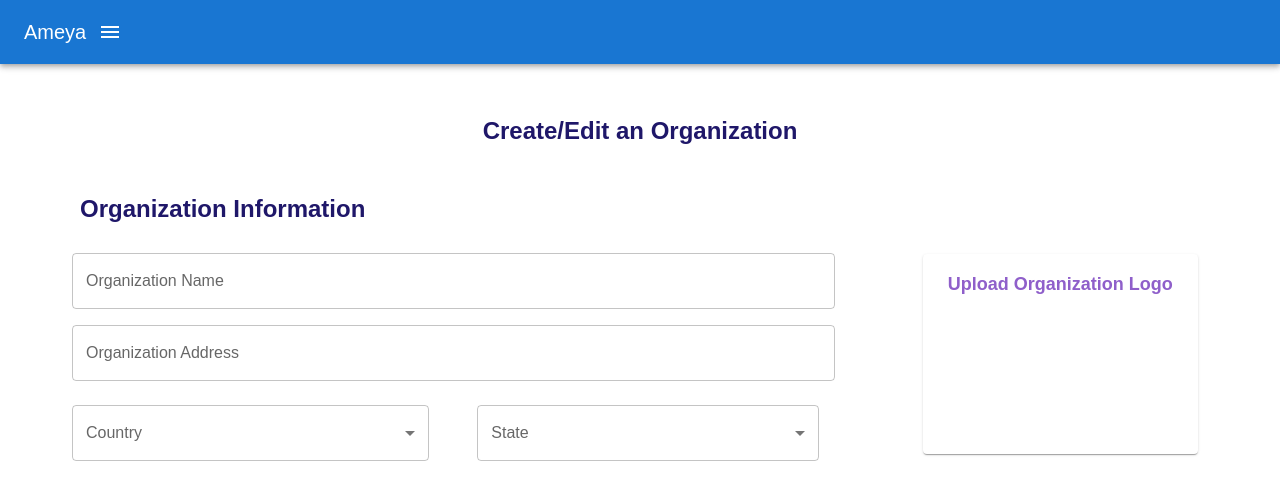
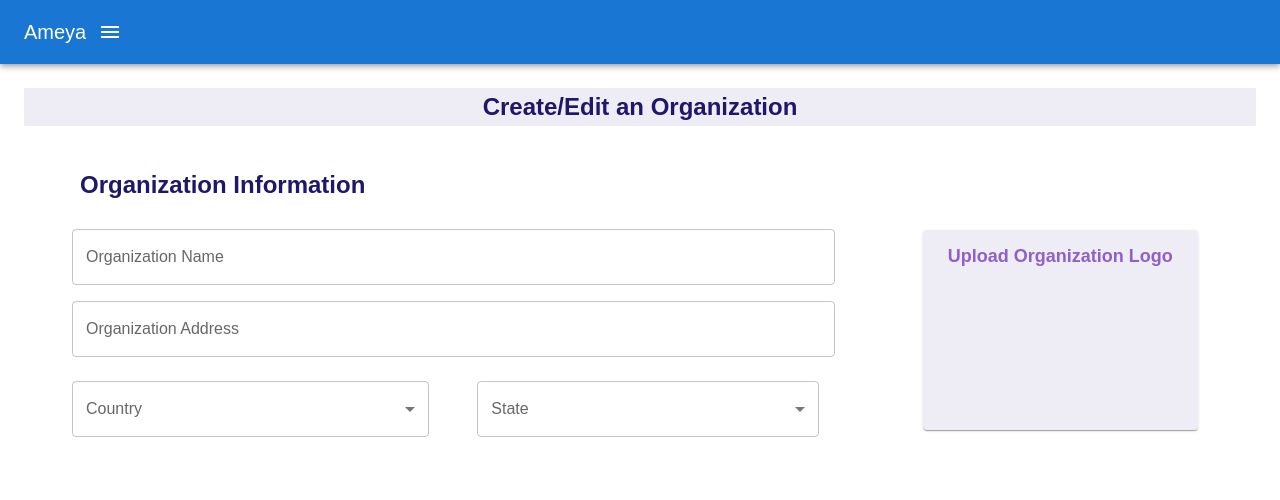
Before and after one commit to yashas1/ameya_task, a React (Create React App) app: page / in a window 1280 px wide. Shown: the top 500 px of the page. Built offline with nearby package versions, Linux system fonts and the light colour scheme.

Commit message:
fixing banner

```diff
--- a/src/components/Banner.js
+++ b/src/components/Banner.js
@@ -3,7 +3,7 @@ import Box from "@mui/material/Box";
 import Typography from "@mui/material/Typography";
 const Banner = () => {
   return (
-    <Box m={3} pt={3} sx={{ bgcolor: "EEEDFC" }}>
+    <Box sx={{ minWidth: 275, m: 3, ml: 3, bgcolor: "#EEEDF6" }}>
       <Typography
         edge="start"
         variant="h6"
--- a/src/components/OrganizationForm.js
+++ b/src/components/OrganizationForm.js
@@ -111,11 +111,11 @@ const OrganizationForm = () => {
           </Grid>
         </Grid>
         <Grid item xs={4}>
-          <Card sx={{ minWidth: 275, m: 10, height: 200 }}>
+          <Card sx={{ minWidth: 275, m: 10, height: 200, bgcolor: "#EEEDF6" }}>
             <CardContent>
               <Typography
                 edge="start"
-                variant="h6"
+                variant="h1"
                 component="div"
                 sx={{
                   fontSize: 18,
```
